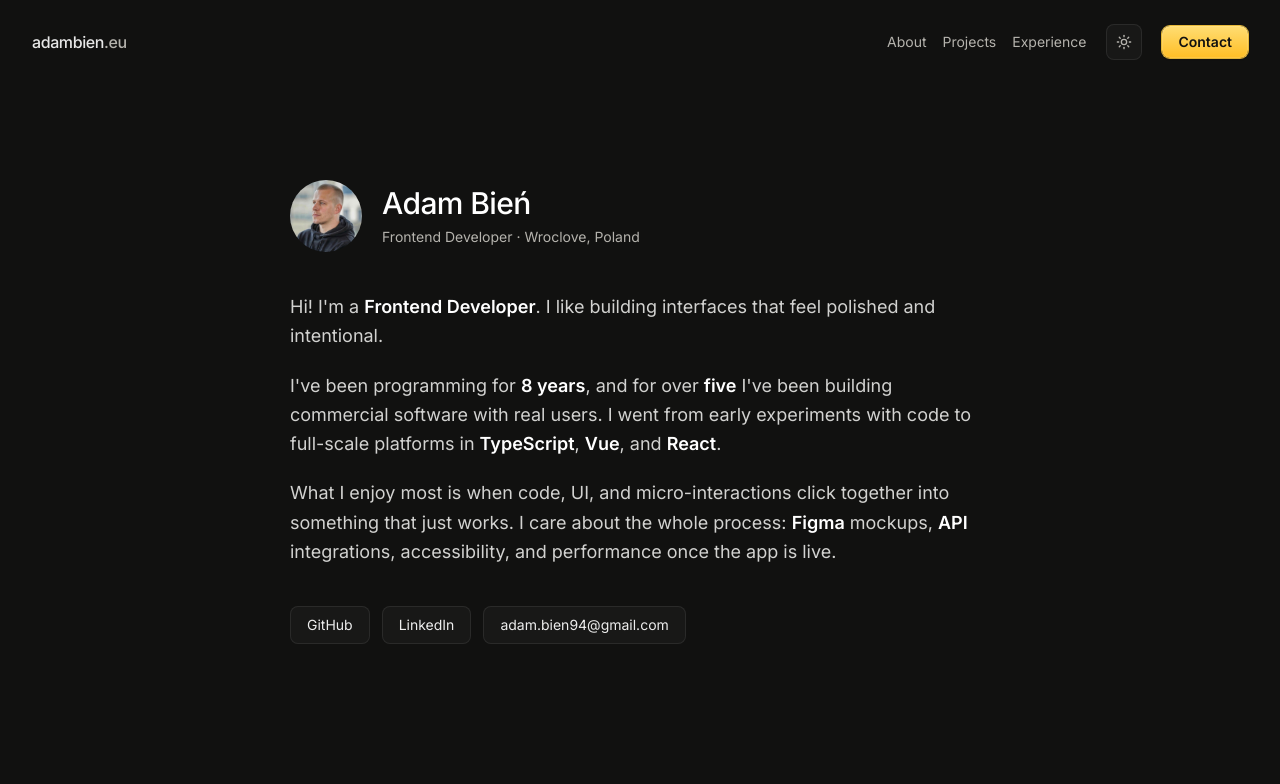
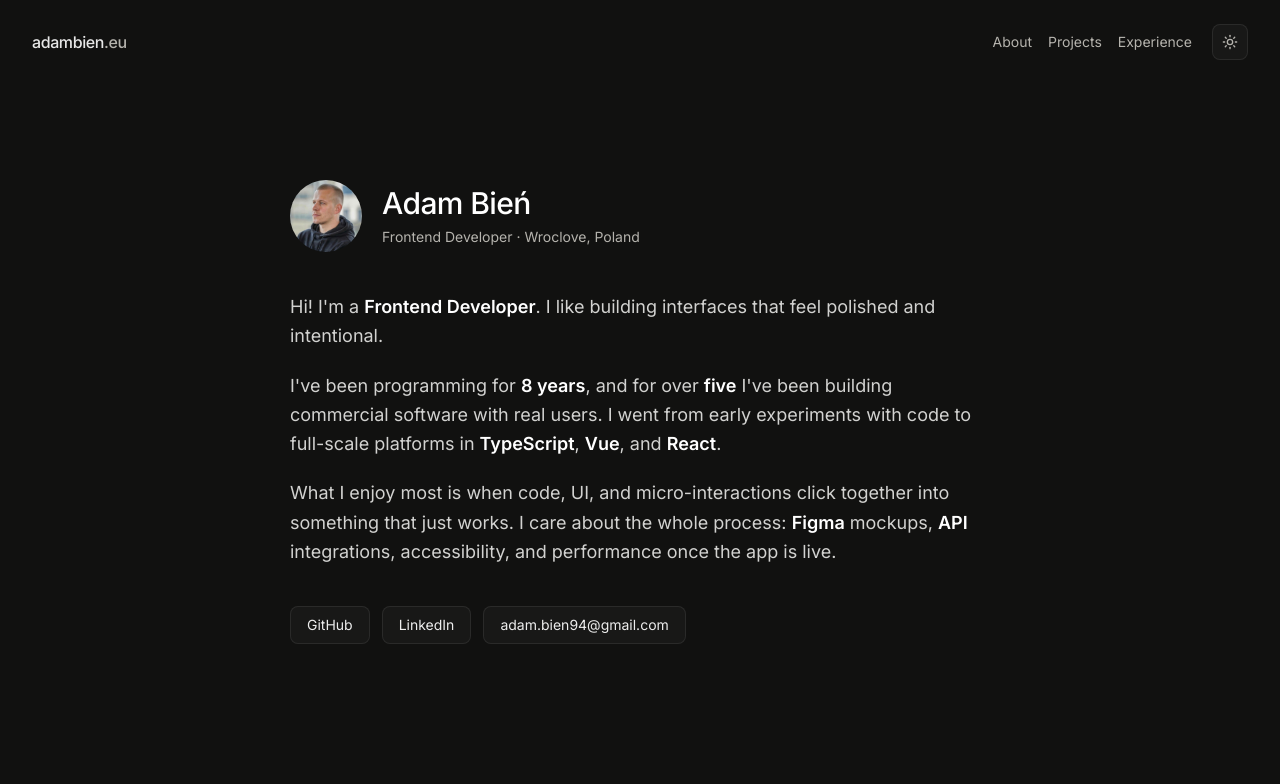
Before and after one commit to adambien94/Portfolio, a Next.js app: page / in a window 1280 px wide. Shown: the top 784 px of the page. Built offline with nearby package versions, Linux system fonts and the light colour scheme.

Commit message:
hide contact btn

```diff
--- a/src/components/site-header.tsx
+++ b/src/components/site-header.tsx
@@ -28,9 +28,9 @@ export function SiteHeader() {
               ))}
             </nav>
             <ThemeToggle />
-            <a href={`mailto:${profile.email}`} className="buy-button">
+            {/* <a href={`mailto:${profile.email}`} className="buy-button">
               Contact
-            </a>
+            </a> */}
           </div>
         </div>
       </div>
```
